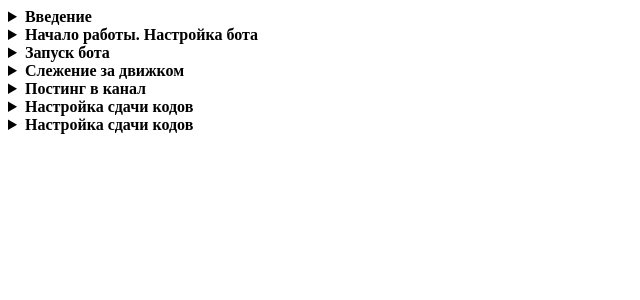
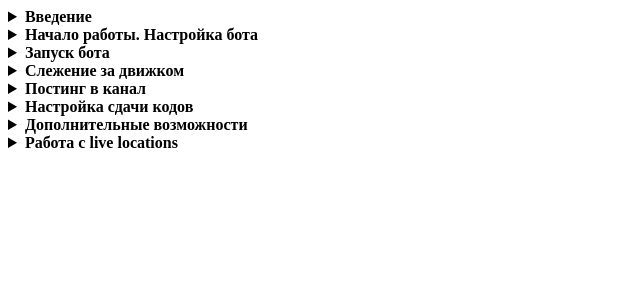
Before and after one commit to JekaFST/JekaFSTbot, a Python web app: template templates/TemplateForInstruction.html in a window 1280 px wide. Shown: the top 300 px of the page, without its empty margins (0-640 px from the left). Run offline with Jinja, Linux system fonts and the light colour scheme; the template is opened without the code that fills it, so the values that code supplies are empty.

Commit message:
Instruction finaly implemented

```diff
--- a/templates/TemplateForInstruction.html
+++ b/templates/TemplateForInstruction.html
@@ -18,12 +18,14 @@
     По команде /start создается объект "сессия", содержащий всю информацию об учетке, домене, игре и текущих игровых переменных, таких как списки отправленных бонусов, подсказок, секторов и т.п.<br>
     Также в сессии записывается следующие настройки: активна ли сама сессии, запущено ли слежение, включен ли постинг в канал.<br>
     Для работы с движком нужны логин и пароль к сети Encounter. Задаются командами /login и /password. Значения задаются через пробел<br>
-    Также необходимо задать домен и айди игры. Задаются командами /domain и /gameid. Значения задаются через пробел, на айди игры требуется разрешение. Домен можно прописать без http://<br><br>
+    Также необходимо задать домен и айди игры. Задаются командами /domain и /gameid. Значения задаются через пробел, на айди игры требуется разрешение. Домен можно прописать без http://<br>
+    Посмотреть текущую конфигурацию можно по команде /config<br><br>
 </details>
 <details>
     <summary><b>Запуск бота</b></summary>
     По команде /start_session - существующая сессия становится активной, бот логинится и получает информацию о текущем состоянии игры.<br>
     При активной сессии бот выполняет команды из игрового чата, может отправлять коды в игровой движок.<br>
+    Список команд доступен по команде /help.<br>
     По команде /stop_session - существующая сессия становится неактивной, остановливается слежение и постинг в канал, если они были запущены. Сбрасываются все джойны личных чатов. Данные о текущих игровых переменных не стираются.<br>
     При выключенной сессии бот будет игнорировать команды из чата, за исключением обработки координат, изменения конфигурации и команд для работы с live locations.<br><br>
 </details>
@@ -46,10 +48,33 @@
     В случае блокировки ответов на уровне - бот автоматически не отправляет коды из чата в основное окно, но может отправлять в бонусное - через знак ?<br><br>
 </details>
 <details>
-    <summary><b>Настройка сдачи кодов</b></summary>
-    Команды /codes_off & /codes_on - выключают и включают отправку кодов в движок.<br>
-    Если надо остановить сдачу кодов ботом, из-за скриптов или по требованию авторов - достаточно выключить сдачу соответствующей командой.<br>
-    В случае блокировки ответов на уровне - бот автоматически не отправляет коды из чата в основное окно, но может отправлять в бонусное - через знак ?<br><br>
+    <summary><b>Дополнительные возможности</b></summary>
+    <b><i>Выполнение команд в личном чате</i></b><br>
+    Бот позволяет рабоать с игрой, указанной из общего чата, с помощью команд, выполненных в личном чате.<br>
+    Запустить эту функцию присоединения можно командой /join, выполненной в чате, где настроен бот. Сдача кодов из личного чата поддерживается.<br>
+    Присоединение доступно только к 1 игровому чату. Для сброса присоединения введите /reset_join.<br>
+    <b><i>Просмотр всех сданных кодов за игру / уровень</i></b><br>
+    Бот запоминает все сданные коды (как сектора, так и бонусы), кроме последнего вбитого сектора, если он введен в джижок напряму.<br>
+    Просмотр этих кодов доступен в браузере по команде /get_codes_links.<br><br>
+</details>
+<details>
+    <summary><b>Работа с live locations</b></summary>
+    Бот поддерживает отправку до 15-ти live locations. Для этого в игровом чате должны быть боты JekaLocation{N}Bot, где {N} - номер от 1 до 15.<br>
+    На линейной игре бот ведет сквозную нумерацию всех координат в рамках уровня. Эти координаты можно отправить как live locations командой /send_ll s3600.<br>
+    где s3600 - длительность в секундах ~ 1 часу.<br>
+    При каждом АПе live locations останавливаются.<br>
+    Есть возможность отредактировать конкретную live location. Команда /edit_ll.<br>
+    Для остановки всех live locations по команде введите /stop_ll. Для остановки отдельно взятой - /stop_ll + номер точки, через пробел.<br>
+    Также поддерживается постановка до 15-ти любых live locations из чата, а не координат уровня.<br>
+    Для этого предусмотрена команда /add_points_ll. Формат координат - градусы.доли градуса<br>
+    <i>Пример:</i><br>
+    /add_points_ll s18000<br>
+    1 - корды<br>
+    2 - корды<br>
+    ...<br>
+    n - корды<br>
+    где s18000 - длительность в секундах ~ 5 часам.<br>
+    Длительность можно выставлять в диапазоне от 60 до 86400 секунд<br><br>
 </details>
 </body>
 </html>
```
